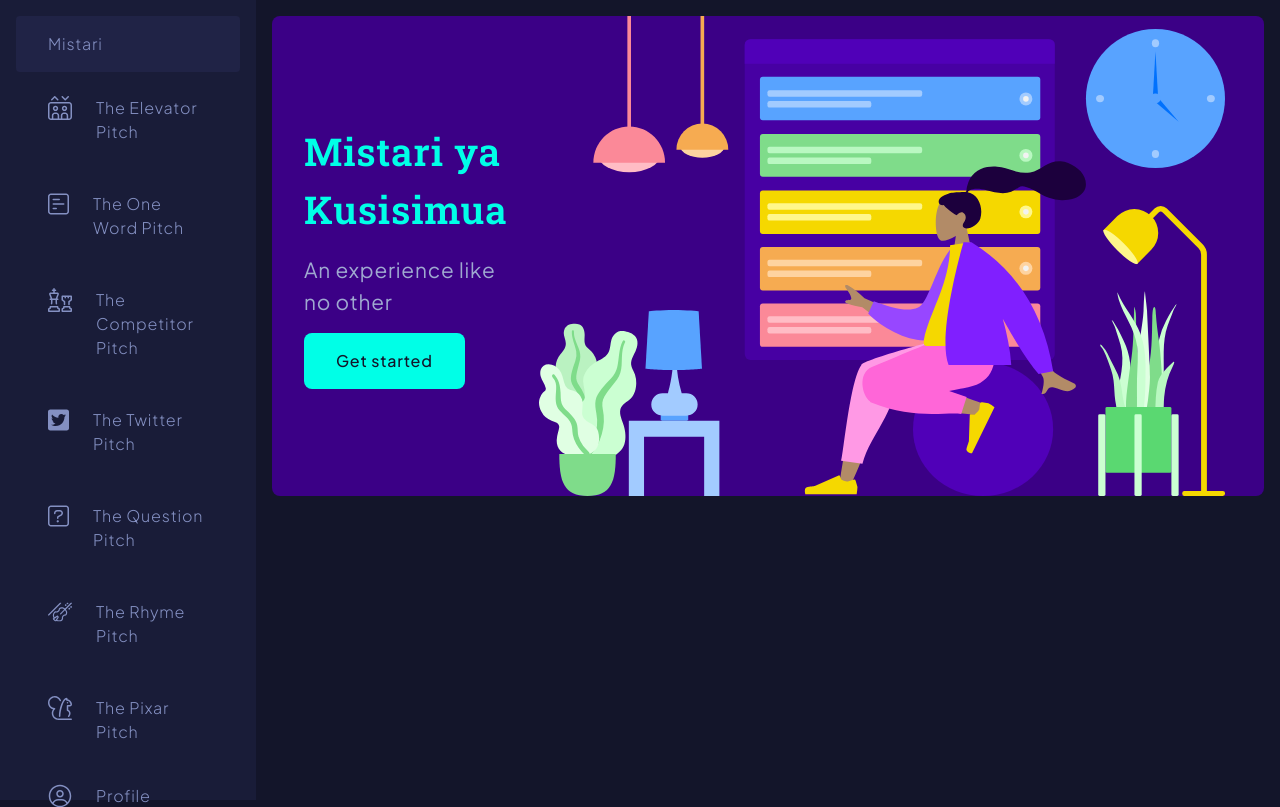
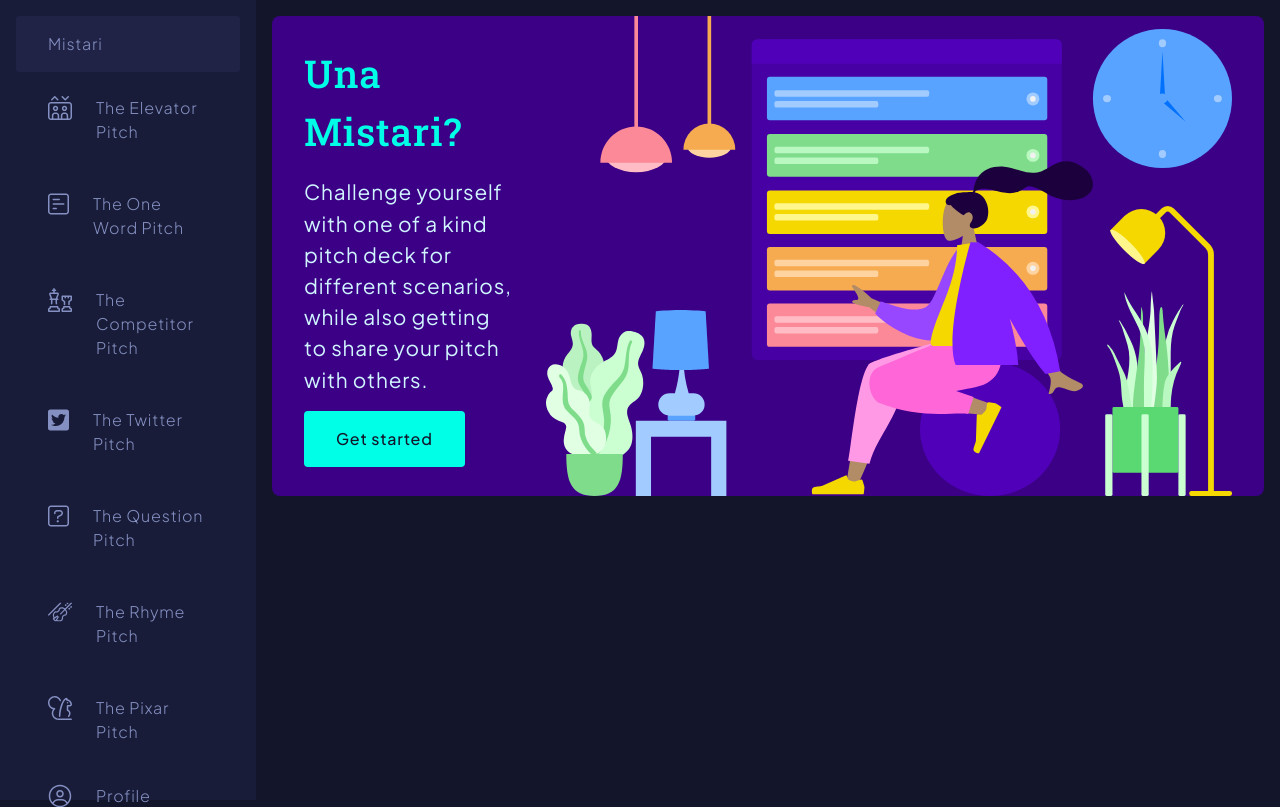
Before and after one commit to devmiano/mistari, a Flask app: page / in a window 1280 px wide. Shown: the top 807 px of the page. Run offline with Flask 2, Linux system fonts and the light colour scheme.

Commit message:
styled the hero section

```diff
--- a/app/assets/sass/base/_colors.scss
+++ b/app/assets/sass/base/_colors.scss
@@ -21,7 +21,7 @@ $blue-light: #a2cbff;
 $indigo-light: #ffa9fd;
 $violet-light: #cba3ff;
 
-$light: #9fa9d0;
+$light: #d1f5ff;
 $text-light: #8490c2;
 
 $text-dark: #202346;
--- a/app/assets/sass/global.scss
+++ b/app/assets/sass/global.scss
@@ -116,7 +116,7 @@
 
         .hero-title {
           color: $primary;
-          font-weight: 600;
+          font-weight: 500;
           font-size: 2.4rem;
           font-family: $roboto;
           letter-spacing: 0.05rem;
@@ -133,12 +133,12 @@
           @include link;
           color: $bg;
           font-weight: 500;
-          border-radius: 0.5rem;
+          border-radius: 0.25rem;
           background-color: $primary;
         }
       }
       .hero-image {
-        margin-right: 4rem;
+        margin-right: 2rem;
         height: 30rem;
       }
     }
--- a/app/assets/styles/global.css
+++ b/app/assets/styles/global.css
@@ -184,13 +184,13 @@
                   @media -sass-debug-info{filename{font-family:file\:\/\/\/home\/devmiano\/builds\/moringa\/mistari\/app\/assets\/sass\/global\.scss}line{font-family:\00003113}}
                   .app .container .hero .hero-content .hero-title {
                     color: #00ffe7;
-                    font-weight: 600;
+                    font-weight: 500;
                     font-size: 2.4rem;
                     font-family: 'Roboto Slab', serif;
                     letter-spacing: 0.05rem; }
                     @media -sass-debug-info{filename{font-family:file\:\/\/\/home\/devmiano\/builds\/moringa\/mistari\/app\/assets\/sass\/global\.scss}line{font-family:\00003120}}
                     .app .container .hero .hero-content .hero-text {
-                      color: #9fa9d0;
+                      color: #d1f5ff;
                       margin: 1rem 0;
                       font-weight: 400;
                       font-size: 1.3rem;
@@ -206,11 +206,11 @@
                         letter-spacing: 0.05rem;
                         color: #13152a;
                         font-weight: 500;
-                        border-radius: 0.5rem;
+                        border-radius: 0.25rem;
                         background-color: #00ffe7; }
                 @media -sass-debug-info{filename{font-family:file\:\/\/\/home\/devmiano\/builds\/moringa\/mistari\/app\/assets\/sass\/global\.scss}line{font-family:\00003137}}
                 .app .container .hero .hero-image {
-                  margin-right: 4rem;
+                  margin-right: 2rem;
                   height: 30rem; }
 
   @media -sass-debug-info{filename{font-family:file\:\/\/\/home\/devmiano\/builds\/moringa\/mistari\/app\/assets\/sass\/global\.scss}line{font-family:\00003148}}
--- a/app/templates/index.html
+++ b/app/templates/index.html
@@ -4,8 +4,11 @@
   <section class="container">
     <div class="hero">
       <div class="hero-content">
-        <h1 class="hero-title">Mistari ya Kusisimua</h1>
-        <p class="hero-text">An experience like no other</p>
+        <h1 class="hero-title">Una Mistari?</h1>
+        <p class="hero-text">
+          Challenge yourself with one of a kind pitch deck for different
+          scenarios, while also getting to share your pitch with others.
+        </p>
         <a class="hero-cta" href="/">Get started</a>
       </div>
       <img class="hero-image" src="../assets/images/hero.svg" alt="hero" />
```
